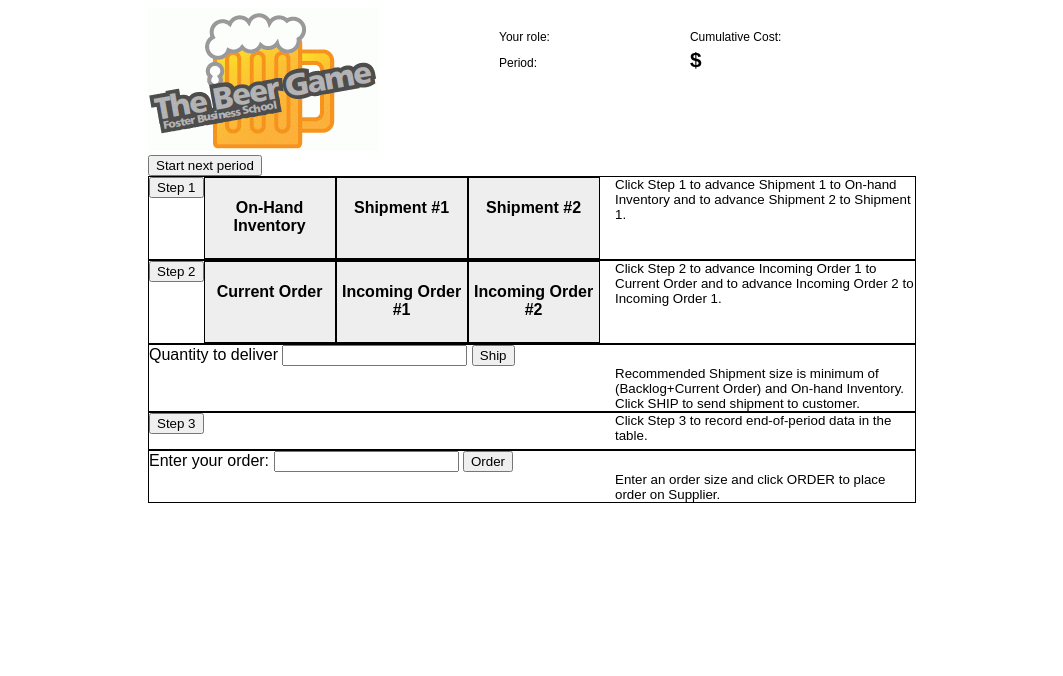
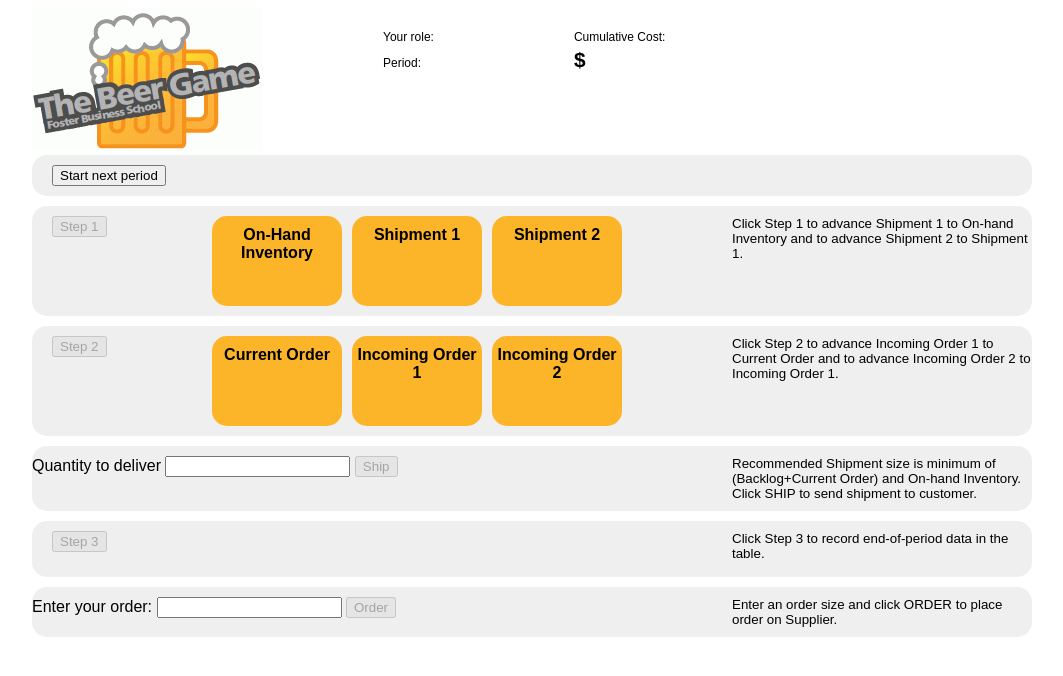
Before and after one commit to harshberia93/beergame2, a Django app: template bgame/templates/game.html in a window 1280 px wide. Shown: the top 676 px of the page, without its empty margins (108-1171 px from the left). Run offline with Django 3.2, Linux system fonts and the light colour scheme; the template is opened without the code that fills it, so the values that code supplies are empty; some libraries are stand-ins or nearby versions.

Commit message:
reworked api urls, more button error handling

```diff
--- a/bgame/static/css/bgame.css
+++ b/bgame/static/css/bgame.css
@@ -39,9 +39,9 @@
 
 div#wrapper {
     left: 50%;
-    margin-left: -30%;
+    margin-left: -500px;
     position: absolute;
-    width: 60%;
+    width: 1000px;
 }
 
 ul#add-game-form {
@@ -91,27 +91,42 @@
 }
 
 div.step-wrapper {
-    border: 1px solid;
+    background: #efefef;
+    border-radius: 15px;
+    -moz-border-radius: 15px;
+    margin: 0 0 10px 0;
+    padding: 10px 0 10px 0;
 }
 
 div.step-button {
     float: left;
+    height: 100%;
+    margin: 0 0 0 20px;
+    width: 160px;
+}
+
+div.lead-tile, div#shipping, div#ordering {
+    float: left;
 }
 
 div.lead-tile {
-    background: #eeeeee;
-    border: 1px solid;
-    float: left;
+    background: #fcb528;
+    border-radius: 15px;
+    -moz-border-radius: 15px;
     height: 80px;
+    margin: 0 10px 0 0;
+    padding: 10px 0 0 0;
     width: 130px;
 }
 
-div.lead-tile h4 {
+div.lead-tile h4, div.lead-tile p {
+    margin: 0;
     text-align: center;
 }
 
 div.instructions {
     float: right;
     font-size: 10pt;
+    margin: 0 0 0 30px;
     width: 300px;
 }
--- a/bgame/templates/game.html
+++ b/bgame/templates/game.html
@@ -30,25 +30,29 @@
 
 {% block content %}
 
-<div id="next_period">
-    <input type="button" id="next_period_btn" class="button" value="{% ifequal period.number 0 %}Start game{% endifequal %}{% ifnotequal period.number 0 %}Start next period{% endifnotequal %}" />
+<div class="step-wrapper">
+    <div id="next_period" class="step-button">
+        <input type="button" id="next-period-btn" class="button" value="{% ifequal period.number 0 %}Start game{% endifequal %}{% ifnotequal period.number 0 %}Start next period{% endifnotequal %}" />
+    </div>
+    <br class="clear">
 </div>
+
 
 <div class="step-wrapper">
     <div id="step1" class="step">
         <div class="step-button">
-            <input type="button" id="step1_btn" class="button" value="Step 1" />
+            <input type="button" id="step1-btn" class="button" value="Step 1" />
         </div>
         <div class="lead-tile" id="inventory">
             <h4>On-Hand Inventory</h4>
             <p id="inv_amt">{{ period.inventory }}</p>
         </div>
         <div class="lead-tile" id="shipment1">
-            <h4>Shipment #1</h4>
+            <h4>Shipment 1</h4>
             <p id="ship1_amt">{{ period.shipment_1 }}</p>
         </div>
         <div class="lead-tile" id="shipment2">
-            <h4>Shipment #2</h4>
+            <h4>Shipment 2</h4>
             <p id="ship2_amt">{{ period.shipment_1 }}</p>
         </div>
         <div class="instructions">
@@ -66,14 +70,14 @@
             Incoming Order 2 to Incoming Order 1.
         </div>
         <div class="step-button">
-            <input type="button" id="step2_btn" class="button" value="Step 2" />
+            <input type="button" id="step2-btn" class="button" value="Step 2" />
         </div>
         <div class="lead-tile" id="order">
             <h4>Current Order</h4>
             <p id="order_amt">{% ifnotequal period.demand None %}{{ period.demand }}{% endifnotequal %}</p>
         </div>
         <div class="lead-tile" id="order1">
-            <h4>Incoming Order #1</h4>
+            <h4>Incoming Order 1</h4>
             <p id="order1_amt">
                 {% if display_orders %}
                     {{ period.order_1 }}
@@ -81,7 +85,7 @@
             </p>
         </div>
         <div class="lead-tile" id="order2">
-            <h4>Incoming Order #2</h4>
+            <h4>Incoming Order 2</h4>
             <p id="order2_amt">
                 {% if display_orders %}
                     {{ period.order_1 }}
@@ -96,14 +100,14 @@
         <div id="shipping">
             <label for="amt_to_ship">Quantity to deliver</label>
             <input type="text" id="amt_to_ship" />
-            <input type="button" id="ship_btn" class="button" value="Ship" />
+            <input type="button" id="ship-btn" class="button" value="Ship" />
             <div id="shipment_errors" class="error"></div>
-            <div class="instructions">
-            Recommended Shipment size is minimum of (Backlog+Current Order) and On-hand
-            Inventory. Click SHIP to send shipment to customer.
-            </div>
+        </div>
+        <div class="instructions">
+        Recommended Shipment size is minimum of (Backlog+Current Order) and On-hand
+        Inventory. Click SHIP to send shipment to customer.
+        </div>
      <br class="clear" />
-        </div>
 </div>
 <div class="step-wrapper">
     <div id="step3" class="step">
@@ -111,7 +115,7 @@
             Click Step 3 to record end-of-period data in the table.
         </div>
         <div class="step-button">
-            <input type="button" id="step3_btn" class="button" value="Step 3" />
+            <input type="button" id="step3-btn" class="button" value="Step 3" />
         </div>
         <br />
         <div id="period_table">
@@ -124,11 +128,11 @@
         <div id="ordering">
             <label for="amt_to_order">Enter your order:</label>
             <input type="text" id="amt_to_order" />
-            <input type="button" id="order_btn" class="button" value="Order" />
+            <input type="button" id="order-btn" class="button" value="Order" />
             <div id="order_errors" class="error"></div>
-            <div class="instructions">
+        </div>
+        <div class="instructions">
             Enter an order size and click ORDER to place order on Supplier.
-            </div>
         </div>
         <br class="clear" />
     </div>
```
Also changed, not shown: api/handlers.py (+104 -10 lines), api/urls.py (+5 -5 lines), bgame/static/js/bgame.js (+101 -25 lines), bgame/models.py (line endings or trailing spaces).
